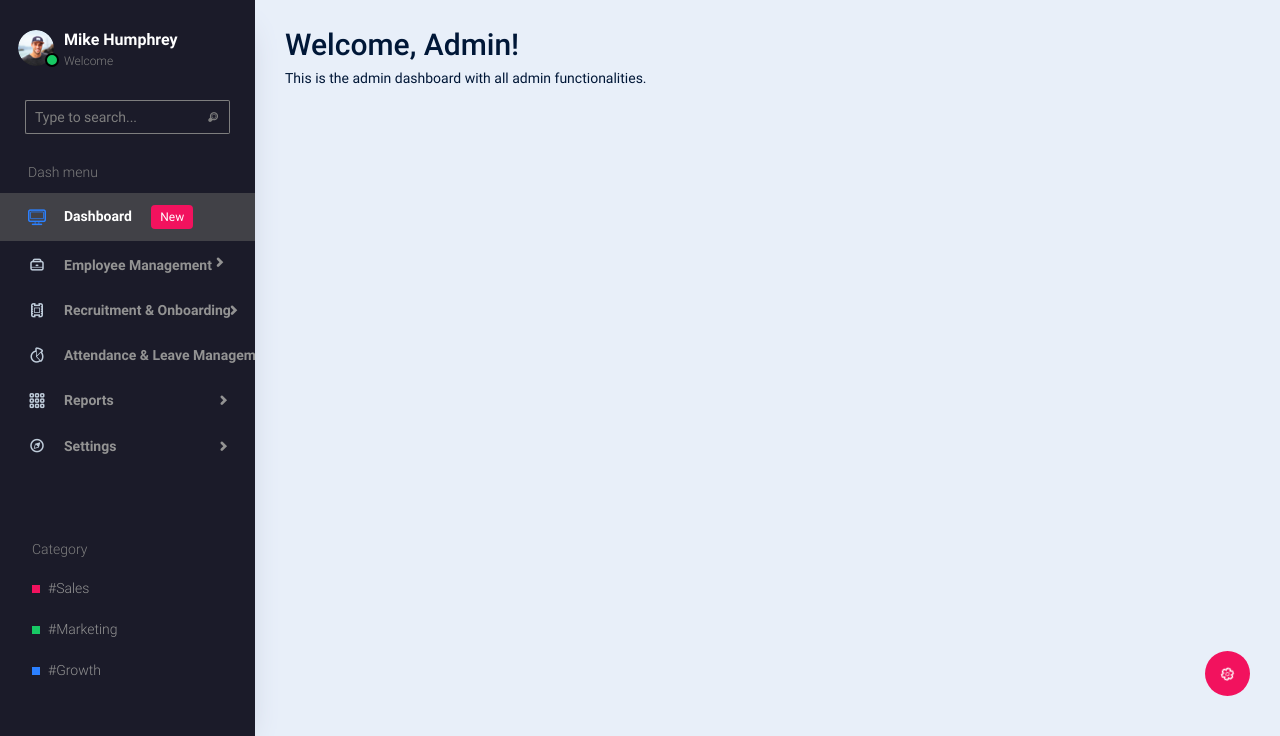
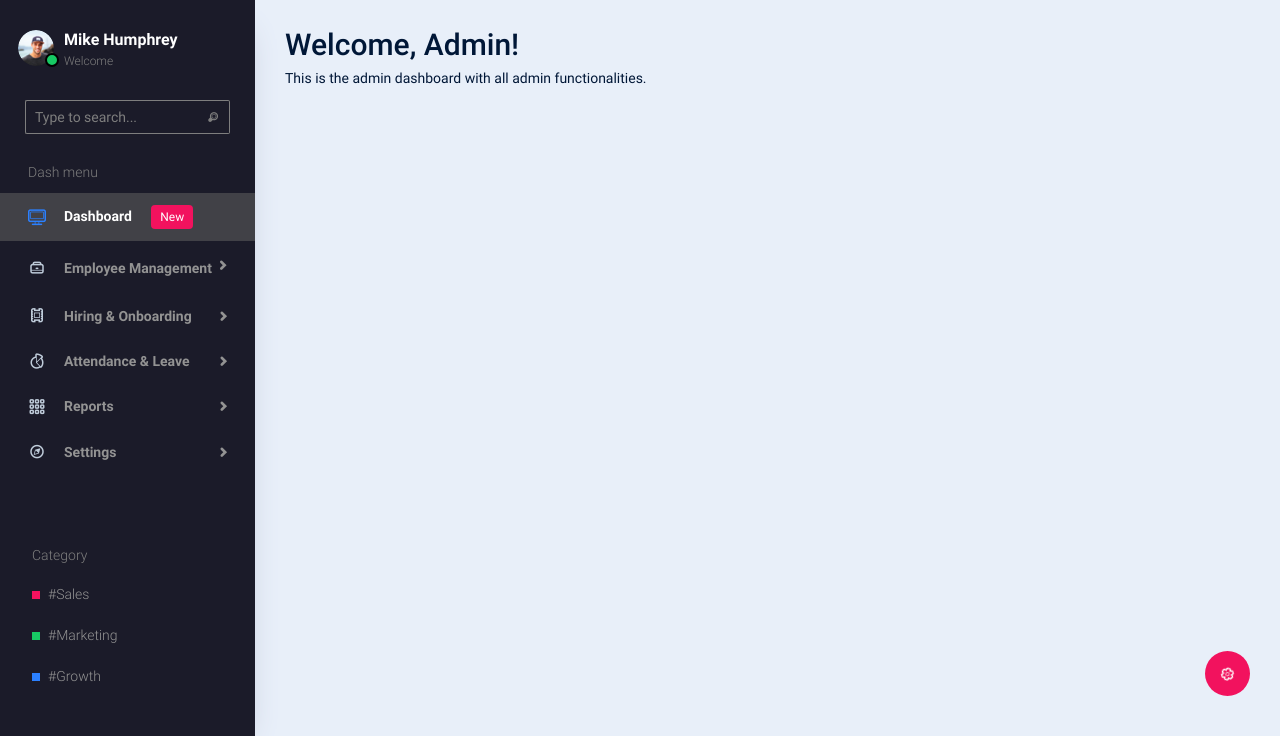
Before and after one commit to MarkNgugi/Human-Resource-Management-System-, a Django app: page /admin_dashboard/ in a window 1280 px wide. Shown: the part 64-800 px from the top of the page. Run offline with Django 4.2, Linux system fonts and the light colour scheme; a user stored in the database is signed in; some libraries are stand-ins or nearby versions.

Commit message:
changes:

```diff
--- a/accounts/templates/accounts/login.html
+++ b/accounts/templates/accounts/login.html
@@ -37,7 +37,7 @@
                 {% csrf_token %}
                 <div class="form-group">
                   <label for="username">Username:</label>
-                  <input type="text" name="username" class="form-control form-control-lg" required>
+                  <input type="text" name="username" class="form-control form-control-lg" required placeholder="Enter Username">
                 </div>
                 <div class="form-group">
                   <label for="password">Password:</label>
--- a/hrms/templates/hrms/admin/base.html
+++ b/hrms/templates/hrms/admin/base.html
@@ -247,7 +247,7 @@
           <li class="nav-item">
             <a class="nav-link" data-toggle="collapse" href="#ui-basic" aria-expanded="false" aria-controls="ui-basic">
               <i class="typcn typcn-briefcase menu-icon"></i>
-              <span class="menu-title">Employee Management</span>
+              <span class="menu-title">Employee Management</span> &nbsp;
               <i class="typcn typcn-chevron-right menu-arrow"></i>
             </a>
             <div class="collapse" id="ui-basic">
@@ -261,7 +261,7 @@
           <li class="nav-item">
             <a class="nav-link" data-toggle="collapse" href="#form-elements" aria-expanded="false" aria-controls="form-elements">
               <i class="typcn typcn-film menu-icon"></i>
-              <span class="menu-title">Recruitment & Onboarding</span>
+              <span class="menu-title">Hiring & Onboarding</span>
               <i class="menu-arrow"></i>
             </a>
             <div class="collapse" id="form-elements">
@@ -273,7 +273,7 @@
           <li class="nav-item">
             <a class="nav-link" data-toggle="collapse" href="#charts" aria-expanded="false" aria-controls="charts">
               <i class="typcn typcn-chart-pie-outline menu-icon"></i>
-              <span class="menu-title">Attendance & Leave Management</span>
+              <span class="menu-title">Attendance & Leave</span>
               <i class="menu-arrow"></i>
             </a>
             <div class="collapse" id="charts">
--- a/hrms/templates/hrms/employee/base.html
+++ b/hrms/templates/hrms/employee/base.html
@@ -167,7 +167,7 @@
                 <i class="typcn typcn-cog text-primary"></i>
                 Settings
                 </a>
-                <a class="dropdown-item">
+                <a class="dropdown-item" href="{%url 'logout'%}">
                 <i class="typcn typcn-power text-primary"></i>
                 Logout
                 </a>
--- a/hrms/templates/hrms/hr/base.html
+++ b/hrms/templates/hrms/hr/base.html
@@ -247,7 +247,7 @@
           <li class="nav-item">
             <a class="nav-link" data-toggle="collapse" href="#ui-basic" aria-expanded="false" aria-controls="ui-basic">
               <i class="typcn typcn-briefcase menu-icon"></i>
-              <span class="menu-title">Employee Management</span>
+              <span class="menu-title">Employee Management</span> &nbsp;
               <i class="typcn typcn-chevron-right menu-arrow"></i>
             </a>
             <div class="collapse" id="ui-basic">
@@ -261,7 +261,7 @@
           <li class="nav-item">
             <a class="nav-link" data-toggle="collapse" href="#form-elements" aria-expanded="false" aria-controls="form-elements">
               <i class="typcn typcn-film menu-icon"></i>
-              <span class="menu-title">Recruitment & Onboarding</span>
+              <span class="menu-title">Hiring & Onboarding</span>
               <i class="menu-arrow"></i>
             </a>
             <div class="collapse" id="form-elements">
```
Also changed, not shown: db.sqlite3.
